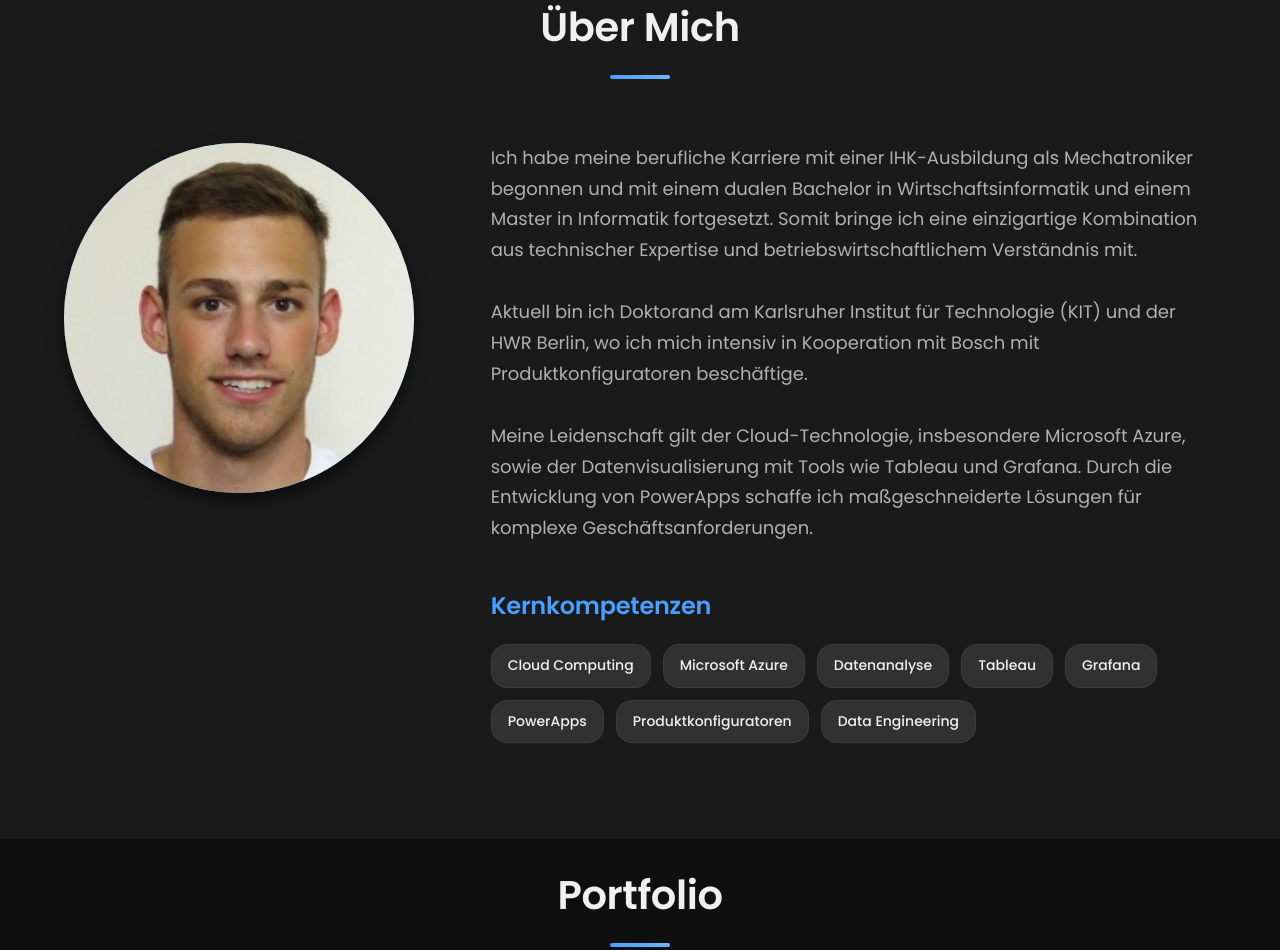
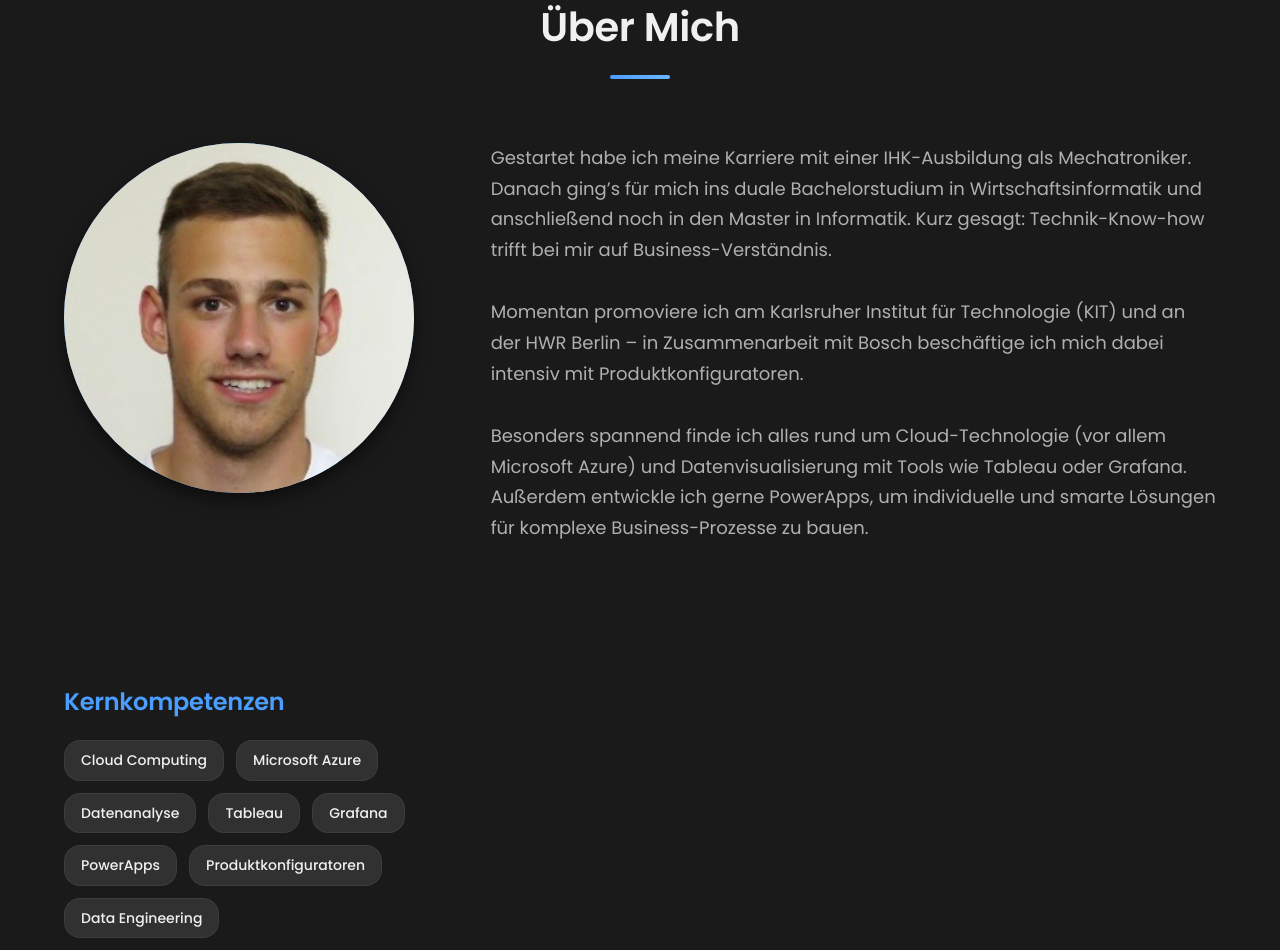
Before and after one commit to PE-29012018/PE-29012018.github.io, a plain HTML site: page index.html in a window 1280 px wide. Shown: the part 893-1843 px from the top of the page. Drawn offline with Linux system fonts and the light colour scheme.

Commit message:
Update index.html

```diff
--- a/index.html
+++ b/index.html
@@ -91,20 +91,23 @@
                     <!-- Über Mich Text -->
                     <div class="about__text fade-in-element">
                     <p class="about__paragraph">
-                            Ich habe meine berufliche Karriere mit einer IHK-Ausbildung als Mechatroniker begonnen
-                            und mit einem dualen Bachelor in Wirtschaftsinformatik und einem Master in Informatik fortgesetzt.
-                            Somit bringe ich eine einzigartige Kombination aus technischer Expertise und betriebswirtschaftlichem Verständnis mit.
+                    Gestartet habe ich meine Karriere mit einer IHK-Ausbildung als Mechatroniker. Danach ging’s für
+                    mich ins duale Bachelorstudium in Wirtschaftsinformatik und anschließend noch in den Master in Informatik.
+                    Kurz gesagt: Technik-Know-how trifft bei mir auf Business-Verständnis.
                     </p>
+
                     <p class="about__paragraph">
-                            Aktuell bin ich Doktorand am Karlsruher Institut für Technologie (KIT)
-                            und der HWR Berlin, wo ich mich intensiv in Kooperation mit Bosch mit  Produktkonfiguratoren beschäftige.
+                    Momentan promoviere ich am Karlsruher Institut für Technologie (KIT) und an der HWR Berlin –
+                    in Zusammenarbeit mit Bosch beschäftige ich mich dabei intensiv mit Produktkonfiguratoren.
                     </p>
+
                     <p class="about__paragraph">
-                            Meine Leidenschaft gilt der Cloud-Technologie, insbesondere Microsoft Azure,
-                            sowie der Datenvisualisierung mit Tools wie Tableau und Grafana. Durch die
-                            Entwicklung von PowerApps schaffe ich maßgeschneiderte Lösungen für komplexe
-                            Geschäftsanforderungen.
+                    Besonders spannend finde ich alles rund um Cloud-Technologie (vor allem Microsoft Azure) und
+                    Datenvisualisierung mit Tools wie Tableau oder Grafana. Außerdem entwickle ich gerne PowerApps,
+                    um individuelle und smarte Lösungen für komplexe Business-Prozesse zu bauen.
                     </p>
+                    </div>
+
 
                         <!-- Kompetenzen -->
                         <div class="skills">
```
Lines whose indentation alone changed are shown as unchanged.
